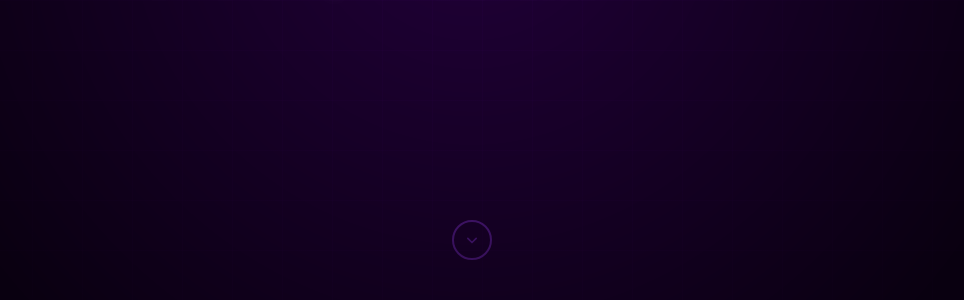
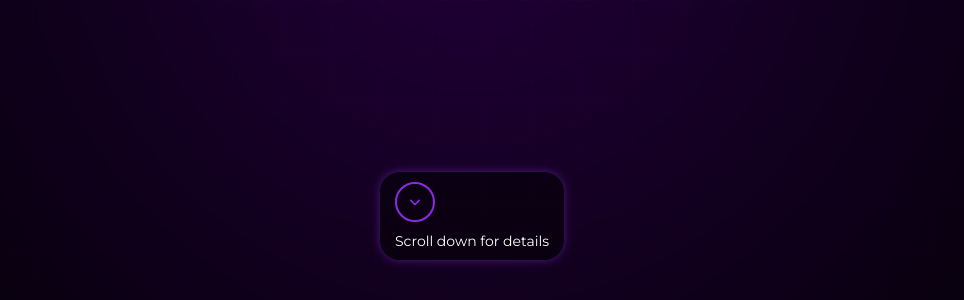
Before and after one commit to MailBot007/iwan-graduation, a plain HTML site: page index.html in a window 1280 px wide. Shown: the part 500-800 px from the top of the page, without its empty margins (168-1132 px from the left). Drawn offline with Linux system fonts and the light colour scheme.

Commit message:
Update index.html
Added a scroll button

```diff
--- a/index.html
+++ b/index.html
@@ -228,6 +228,11 @@
     bottom: 40px;
     left: 50%;
     transform: translateX(-50%);
+    background-color: rgba(0, 0, 0, 0.5);
+    padding: 10px 15px;
+    border-radius: 20px;
+    box-shadow: 0 0 10px rgba(138, 43, 226, 0.5);
+    z-index: 100;
 }
 
         @keyframes bounce {
@@ -1051,6 +1056,9 @@
             <path d="M7 10l5 5 5-5"></path>
         </svg>
     </div>
+    <div style="font-size: 14px; color: white; margin-top: 10px; text-shadow: 0 0 5px rgba(0,0,0,0.8);">
+        Scroll down for details
+    </div>
 </div>
         </section>
 
```
Lines whose indentation alone changed are shown as unchanged.
